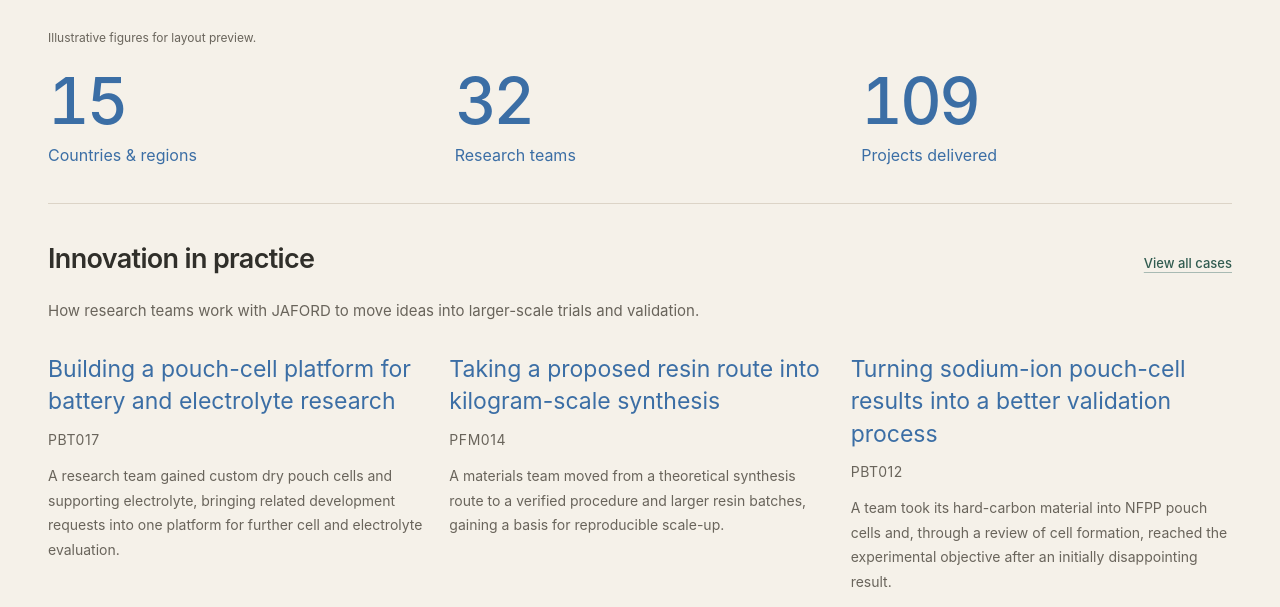
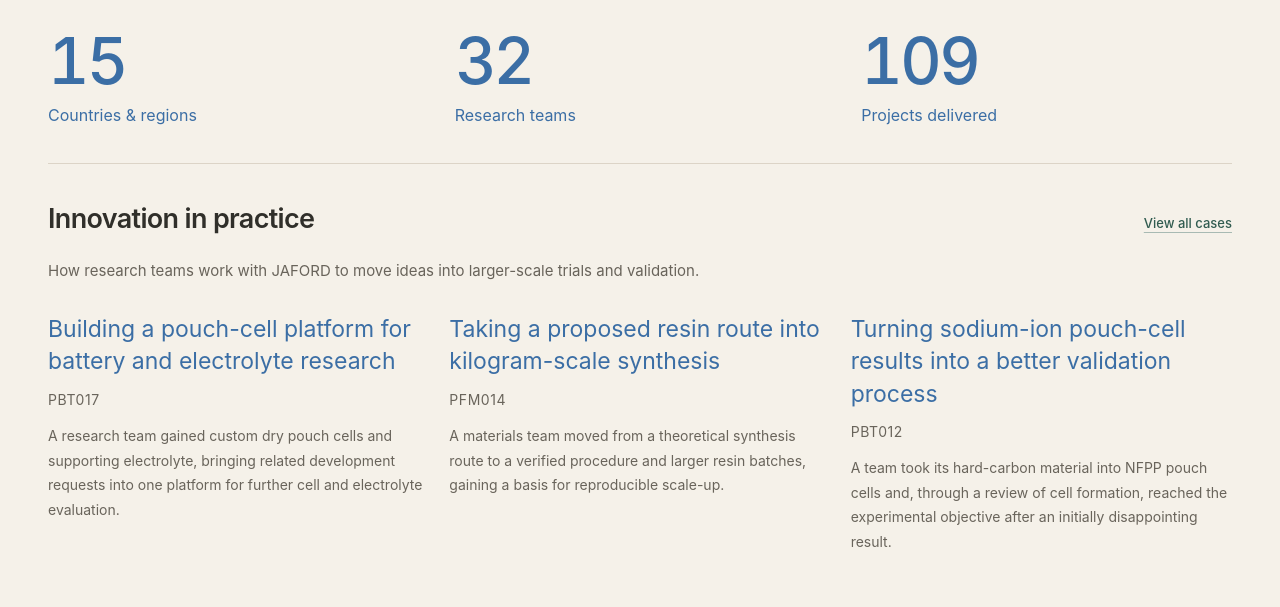
Before and after one commit to JoeyUSTC/Jaford-Website, a website built with Vite: page index.html in a window 1280 px wide. Shown: the part 183-790 px from the top of the page. Built offline with nearby package versions, Linux system fonts and the light colour scheme.

Commit message:
Remove homepage layout preview note

```diff
--- a/src/pages.js
+++ b/src/pages.js
@@ -54,7 +54,7 @@ export function caseDetail(item) {
   return `<article class="container detail-page case-study"><nav class="breadcrumbs" aria-label="Breadcrumb"><a href="#/">Home</a><span>/</span><a href="#/cases">Case studies</a></nav><h1 tabindex="-1">${e(item.title)}</h1>${item.projectCode ? `<p class="project-code">${e(item.projectCode)}</p>` : ""}<div class="case-narrative"><p>${e(item.story)}</p></div></article>`;
 }
 export function home() {
-  return `<section class="container scale-intro" aria-labelledby="scale-title"><h1 id="scale-title" tabindex="-1">We scale innovation</h1><div class="impact-preview" aria-describedby="impact-preview-note"><p id="impact-preview-note" class="impact-preview-note">Illustrative figures for layout preview.</p><dl class="impact-stats"><div><dt>Countries & regions</dt><dd>15</dd></div><div><dt>Research teams</dt><dd>32</dd></div><div><dt>Projects delivered</dt><dd>109</dd></div></dl></div></section>
+  return `<section class="container scale-intro" aria-labelledby="scale-title"><h1 id="scale-title" tabindex="-1">We scale innovation</h1><div class="impact-preview"><dl class="impact-stats"><div><dt>Countries & regions</dt><dd>15</dd></div><div><dt>Research teams</dt><dd>32</dd></div><div><dt>Projects delivered</dt><dd>109</dd></div></dl></div></section>
   ${homeCases()}
   ${technologies.map(area => homeSector(area.id, area.name, featuredItemsForArea(area).map(({kind, item}) => [area.homeLabels?.[item.id] || item.name, kind === "product" ? productURL(item.id, area.id) : serviceURL(item.id, area.id), kind === "product" ? item.image || item.id : item.image || serviceArtwork[item.id], item.preview || ""]), area.homeDescription || "")).join("")}
   <section class="section container home-contact" id="contact"><h2>Contact Us</h2><form id="home-contact-form" class="simple-contact-form"><div class="contact-field"><label for="contact-name"><span aria-hidden="true">*</span> Your Name</label><input id="contact-name" name="name" autocomplete="name" required maxlength="120"></div><div class="contact-field"><label for="contact-email"><span aria-hidden="true">*</span> E-Mail Address</label><input id="contact-email" name="email" type="email" autocomplete="email" required maxlength="200"></div><div class="contact-field"><label for="contact-enquiry"><span aria-hidden="true">*</span> Enquiry</label><textarea id="contact-enquiry" name="enquiry" required minlength="10" maxlength="5000" rows="6"></textarea></div><div class="contact-form-actions"><button class="button button-outline" type="submit">Prepare email</button></div></form><p class="contact-direct">or email <a href="mailto:kiki.li@jaford.com">kiki.li@jaford.com</a></p></section>`;
--- a/src/style.css
+++ b/src/style.css
@@ -1473,7 +1473,6 @@ h1[tabindex="-1"]:focus,
 /* Owner-requested slogan and clearly identified example statistics. */
 .scale-intro { padding-block: 52px 36px; }
 .scale-intro h1 { margin: 0 0 32px; color: var(--brand-blue); font-size: clamp(32px, 3.2vw, 46px); font-weight: 600; line-height: 1.2; letter-spacing: -.025em; }
-.impact-preview-note { margin: 0 0 22px; color: var(--muted); font-size: 12px; line-height: 1.5; }
 .impact-stats { display: grid; grid-template-columns: repeat(3, minmax(0, 1fr)); gap: 36px; margin: 0; }
 .impact-stats > div { display: flex; flex-direction: column; gap: 10px; }
 .impact-stats dt { color: var(--brand-blue); font-size: 16px; line-height: 1.5; }
```
Also changed, not shown: tests/homepage.spec.js (+1 -2 lines).
